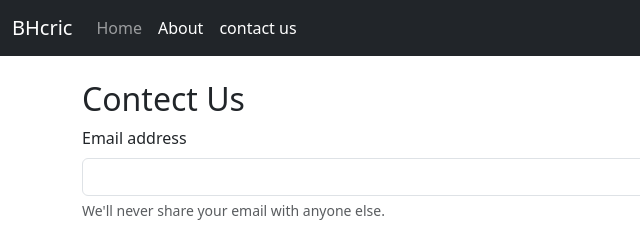
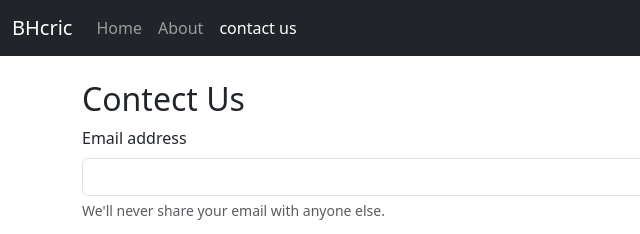
Before and after one commit to 3169pp/spotsadda, a plain HTML site: page contect.html in a window 1280 px wide. Shown: the top 234 px of the page, 0-640 px from the left. Drawn offline with nearby package versions, Linux system fonts and the light colour scheme.

Commit message:
Update contect.html

```diff
--- a/contect.html
+++ b/contect.html
@@ -24,7 +24,7 @@
                         <a class="nav-link " aria-current="page" href="index.html">Home</a>
                     </li>
                     <li class="nav-item">
-                        <a class="nav-link active" href="About.html">About</a>
+                        <a class="nav-link " href="About.html">About</a>
                     </li>
 
                     <li class="nav-item">
```
